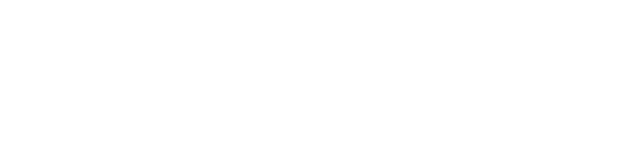
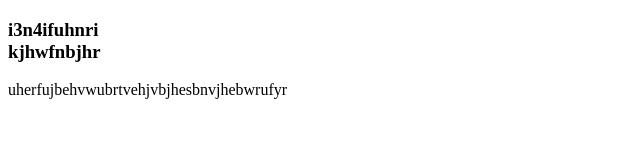
Before and after one commit to ChristeenaS/sample, a plain HTML site: page hey.html in a window 1280 px wide. Shown: the whole page, without its empty margins (0-640 px from the left). Drawn offline with Linux system fonts and the light colour scheme.

Commit message:
new change in hey

```diff
--- a/hey.html
+++ b/hey.html
@@ -8,5 +8,7 @@
 </head>
 <body>
     <h3></h3>
+    <h3>i3n4ifuhnri<br/>kjhwfnbjhr</h3>
+    <p>uherfujbehvwubrtvehjvbjhesbnvjhebwrufyr</p>
 </body>
 </html>
```
